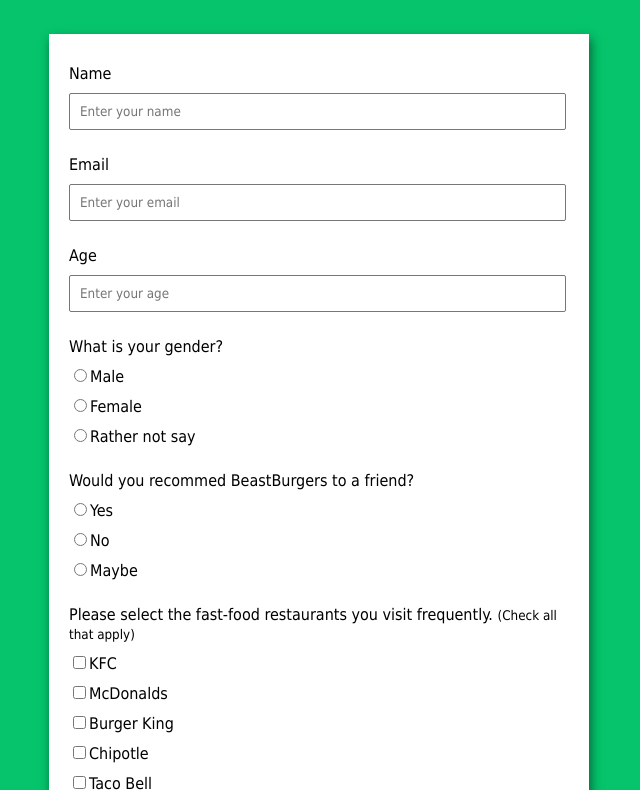
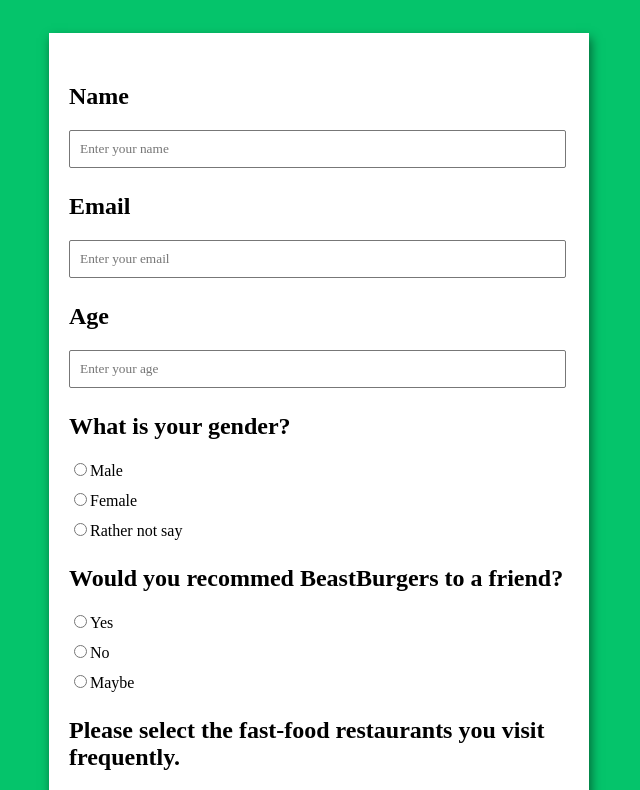
Before and after one commit to JXTK/beastburgerssurvey, a plain HTML site: page index.html in a window 1280 px wide. Shown: the part 75-865 px from the top of the page, without its empty margins (321-961 px from the left). Drawn offline with Linux system fonts and the light colour scheme.

Commit message:
Update index.html

```diff
--- a/index.html
+++ b/index.html
@@ -15,7 +15,7 @@
 		Font, Alignment */
 		body {
 			background-color: #05c46b;
-			font-family: Tahoma;
+			font-family: Copperplate;
 			text-align: center;
 		}
 
@@ -85,7 +85,7 @@
 		<!-- Details -->
 		<div class="form-control">
 			<label for="name" id="label-name">
-				Name
+				<h2> Name </h2>
 			</label>
 
 			<!-- Input Type Text -->
@@ -96,7 +96,7 @@
 
 		<div class="form-control">
 			<label for="email" id="label-email">
-				Email
+				<h2> Email </h2>
 			</label>
 
 			<!-- Input Type Email-->
@@ -107,7 +107,7 @@
 
 		<div class="form-control">
 			<label for="age" id="label-age">
-				Age
+				<h2> Age </h2>
 			</label>
 
 			<!-- Input Type Text -->
@@ -117,7 +117,7 @@
 		</div>
 				<div class="form-control">
 			<label>
-				What is your gender?
+				<h2> What is your gender? </h2>
 			</label>
 
 			<!-- Input Type Radio Button -->
@@ -140,8 +140,8 @@
 
 		<div class="form-control">
 			<label>
-				Would you recommed BeastBurgers
-				to a friend?
+				<h2> Would you recommed BeastBurgers
+					to a friend? </h2>
 			</label>
 
 			<!-- Input Type Radio Button -->
@@ -163,7 +163,7 @@
 		</div>
 
 		<div class="form-control">
-			<label>Please select the fast-food restaurants you visit frequently.
+			<label> <h2> Please select the fast-food restaurants you visit frequently. </h2>
 				<small>(Check all that apply)</small>
 			</label>
 			<!-- Input Type Checkbox -->
@@ -189,7 +189,7 @@
 
 		<div class="form-control">
 			<label for="comment">
-				Any comments or suggestions
+				<h2> Any comments or suggestions </h2>
 			</label>
 
 			<!-- multi-line text input control -->
```
